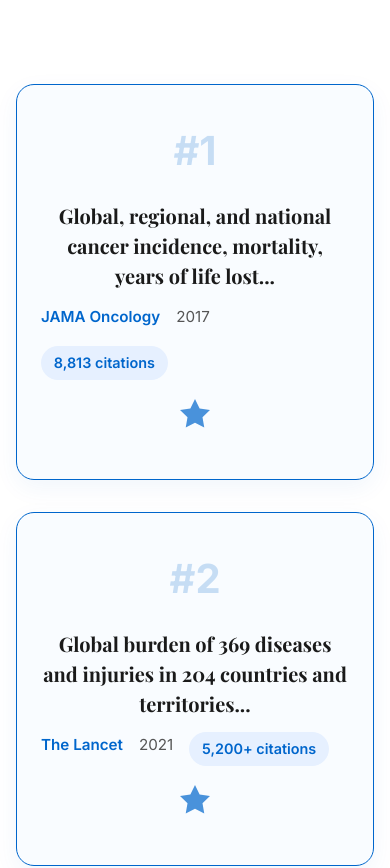
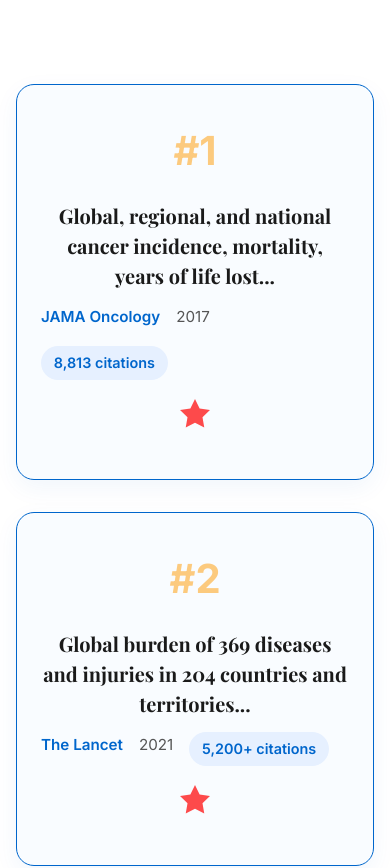
Before and after one commit to richardngasike/dr-birungi-portfolio, a Next.js app: page / in a window 390 px wide. Shown: the part 6563-7431 px from the top of the page. Built offline with nearby package versions, Linux system fonts and the light colour scheme.

Commit message:
Update: quote styling, responsive fixes, image caption author in blue & latest enhancements

```diff
--- a/app/Components/PublicationsList.css
+++ b/app/Components/PublicationsList.css
@@ -49,8 +49,8 @@
 .pub-rank {
   font-size: 2.5rem;
   font-weight: 700;
-  color: #0066cc;
-  opacity: 0.2;
+  color: #ff9900;
+  opacity: 0.5;
   margin-right: 1.5rem;
   min-width: 70px;
   text-align: center;
@@ -91,7 +91,7 @@
 
 .pub-badge {
   margin-left: 1.5rem;
-  color: #0066cc;
+  color: #ff0000;
   font-size: 1.8rem;
   opacity: 0.7;
 }
```
